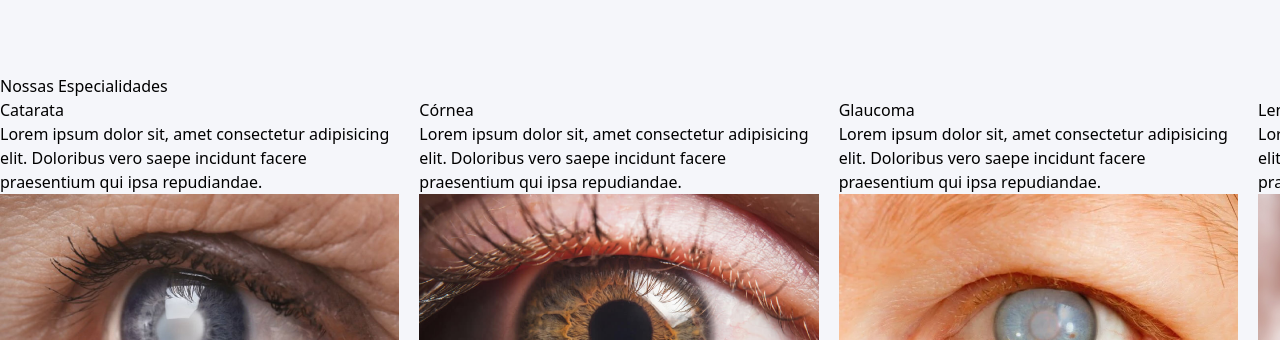
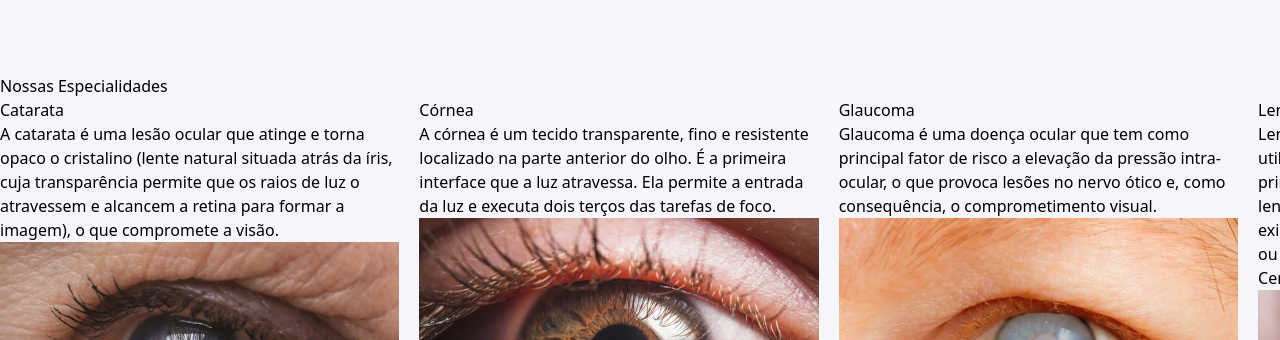
Before and after one commit to bmouseProductions/site-olhar, a React (Vite) app: page / in a window 1280 px wide. Shown: the part 3860-4200 px from the top of the page. Built offline with nearby package versions, Linux system fonts and the light colour scheme.

Commit message:
textos exames, especialidades e cirurgias, context loading

```diff
--- a/index.html
+++ b/index.html
@@ -1,5 +1,5 @@
 <!doctype html>
-<html lang="en">
+<html lang="pt-br">
   <head>
     <meta charset="UTF-8" />
     <link rel="icon" type="image/svg+xml" href="/icon.svg" />
--- /dev/null
+++ b/src/app.tsx
@@ -0,0 +1,20 @@
+import RoutesAplication from './routes';
+
+import NavBar from './components/nav-bar';
+import BackToTop from './components/back-to-top';
+import Footer from './components/footer';
+
+import './global.css'
+
+export default function App() {
+    return (
+        <>
+            <NavBar/>
+            <main>
+                <RoutesAplication />
+                <BackToTop/>
+            </main>
+            <Footer />
+        </>
+    )
+}
--- /dev/null
+++ b/src/components/loading.tsx
@@ -0,0 +1,10 @@
+import { Spinner } from "@material-tailwind/react";
+
+
+export default function Loading() {
+  return (
+    <div className="flex items-center justify-center h-screen">
+        <Spinner className="h-6 w-6" onPointerEnterCapture={undefined} onPointerLeaveCapture={undefined} />
+    </div>
+  );
+}
--- /dev/null
+++ b/src/contexts/loading-provider.tsx
@@ -0,0 +1,29 @@
+import React, { createContext, useContext, useState } from 'react';
+import Loading from '../components/loading';
+
+interface LoadingContextProps {
+  loading: boolean;
+  setLoading: (loading: boolean) => void;
+}
+
+const LoadingContext = createContext<LoadingContextProps | undefined>(undefined);
+
+export const LoadingProvider: React.FC<{ children: React.ReactNode }> = ({ children }) => {
+    const [loading, setLoading] = useState(false);
+
+    return (
+        <LoadingContext.Provider value={{ loading, setLoading }}>
+        {children}
+        {loading && <Loading />}
+        </LoadingContext.Provider>
+    );
+};
+
+// eslint-disable-next-line react-refresh/only-export-components
+export const useLoading = () => {
+    const context = useContext(LoadingContext);
+    if (!context) {
+        throw new Error('useLoading must be used within a LoadingProvider');
+    }
+    return context;
+};
--- a/src/data/especialidades-data.tsx
+++ b/src/data/especialidades-data.tsx
@@ -18,36 +18,36 @@ export const especialidades:arrayEspecialidades = [
     {
         nome: "Catarata",
         imagem: catarataImage,
-        descricao: "Lorem ipsum dolor sit, amet consectetur adipisicing elit. Doloribus vero saepe incidunt facere praesentium qui ipsa repudiandae.",
+        descricao: "A catarata é uma lesão ocular que atinge e torna opaco o cristalino (lente natural situada atrás da íris, cuja transparência permite que os raios de luz o atravessem e alcancem a retina para formar a imagem), o que compromete a visão.",
     },
     {
         nome: "Córnea",
         imagem: corneaImage,
-        descricao: "Lorem ipsum dolor sit, amet consectetur adipisicing elit. Doloribus vero saepe incidunt facere praesentium qui ipsa repudiandae.",
+        descricao: "A córnea é um tecido transparente, fino e resistente localizado na parte anterior do olho. É a primeira interface que a luz atravessa. Ela permite a entrada da luz e executa dois terços das tarefas de foco.",
     },
     {
         nome: "Glaucoma",
         imagem: glaucomaImage,
-        descricao: "Lorem ipsum dolor sit, amet consectetur adipisicing elit. Doloribus vero saepe incidunt facere praesentium qui ipsa repudiandae.",
+        descricao: "Glaucoma é uma doença ocular que tem como principal fator de risco a elevação da pressão intra-ocular, o que provoca lesões no nervo ótico e, como consequência, o comprometimento visual.",
     },
     {
         nome: "Lentes de Contato e Refração",
         imagem: lentesImage,
-        descricao: "Lorem ipsum dolor sit, amet consectetur adipisicing elit. Doloribus vero saepe incidunt facere praesentium qui ipsa repudiandae.",
+        descricao: "Lente de contato é uma lente oftálmica corretiva utilizada sobre a córnea. Embora usada principalmente por quem não deseja usar óculos, as lentes de contato podem ser bem indicadas quando existe diferença de grau importante entre os olhos ou uma córnea com irregularidades (como no Ceratocone).",
     },
     {
         nome: "Plástica Ocular",
         imagem: plasticaImage,
-        descricao: "Lorem ipsum dolor sit, amet consectetur adipisicing elit. Doloribus vero saepe incidunt facere praesentium qui ipsa repudiandae.",
+        descricao: "A plástica ocular é uma especialidade da oftalmologia que visa avaliar e se necessário efetuar cirurgias para correções de alterações congênitas (de nascimento) ou adquiridas das pálpebras.",
     },
     {
         nome: "Retina",
         imagem: retinaImage,
-        descricao: "Lorem ipsum dolor sit, amet consectetur adipisicing elit. Doloribus vero saepe incidunt facere praesentium qui ipsa repudiandae.",
+        descricao: "A retina é uma camada fina de tecido nervoso sensível à luz localizada no interior do olho. É o tecido que transforma luz em estímulo nervoso e o envia ao cérebro. O tratamento de doenças vítreo-retinianas tem avançado rapidamente nos últimos anos.",
     },
     {
         nome: "Trauma Ocular",
         imagem: traumaImage,
-        descricao: "Lorem ipsum dolor sit, amet consectetur adipisicing elit. Doloribus vero saepe incidunt facere praesentium qui ipsa repudiandae.",
+        descricao: "Os traumas do globo ocular podem, com maior ou menor intensidade, afetar a córnea, esclera, cristalino, vítreo, retina, coróide, nervo óptico e músculos oculares. Todas estas são estruturas dos olhos e se traumatizadas podem levar a sequelas irreversíveis, tanto na estética quanto na função dos olhos.",
     },
 ]
--- a/src/main.tsx
+++ b/src/main.tsx
@@ -1,30 +1,17 @@
 import React from 'react'
 import ReactDOM from 'react-dom/client'
-import {BrowserRouter as Router ,Routes, Route,} from "react-router-dom";
 
-import './global.css'
-import Home from './pages/home/home'
-import ErrorPage from './pages/error/error';
-import BackToTop from './components/back-to-top';
-import NavBar from './components/nav-bar';
-import Footer from './components/footer';
-import ExamesCirurgias from './pages/exames e cirurgias/exames-e-cirurgias';
-import Convenios from './pages/convenios/conveios';
+import {BrowserRouter as Router} from "react-router-dom";
+
+import App from './app';
+import { LoadingProvider } from './contexts/loading-provider';
 
 ReactDOM.createRoot(document.getElementById('root')!).render(
   <React.StrictMode>
     <Router>
-      <NavBar/>
-      <main className=''>
-        <Routes>
-          <Route path="/" element={<Home />}/>
-          <Route path="/exames-cirugias" element={<ExamesCirurgias />}/>
-          <Route path="/convenios" element={<Convenios />}/>
-          <Route path="/*" element={<ErrorPage />} />
-        </Routes>
-        <BackToTop/>
-      </main>
-      <Footer />
+      <LoadingProvider>
+        <App />
+      </LoadingProvider>
     </Router>
   </React.StrictMode>,
 )
--- a/src/pages/home/sections/section-banner.tsx
+++ b/src/pages/home/sections/section-banner.tsx
@@ -1,5 +1,10 @@
+import { useEffect } from 'react'
 import { NavLink } from 'react-router-dom'
+
+import { useLoading } from '../../../contexts/loading-provider'
+
 import ModalVideo from '../../../components/modal-video-home'
+
 import backgroundBanner from '../../../assets/images/background-banner.svg'
 import doutorasDesktop from '../../../assets/images/doutoras.svg'
 import doutorasMobile from '../../../assets/images/doutoras-mobile.svg'
@@ -7,6 +12,19 @@ import itestocopioIcon from '../../../assets/images/icons/itestocopio.svg'
 import itestocopioAzulIcon from '../../../assets/images/icons/itestocopio-azul.svg'
 
 export default function SectionBanner() {
+    const { setLoading } = useLoading();
+
+    const handleImageLoad = () => {
+        setLoading(false);
+    };
+
+    const handleImageError = () => {
+        setLoading(false);
+    };
+
+    useEffect(() => {
+        setLoading(true);
+    }, [setLoading]);
 
     const widthScreen = window.innerWidth
 
@@ -22,12 +40,16 @@ export default function SectionBanner() {
                                 src={backgroundBanner}
                                 alt="banner  com palavras desfocadas"
                                 className="w-full shadow rounded-3xl"
+                                onLoad={handleImageLoad}
+                                onError={handleImageError}
                             />
 
                             <img
                                 src={doutorasDesktop}
                                 alt="banner  com doutoras Marina e Cristina"
                                 className="w-[42%] absolute z-10 bottom-0 ml-auto "
+                                onLoad={handleImageLoad}
+                                onError={handleImageError}
                             />
 
                             <h1 className='mt-5 absolute text-6xl md:text-5xl lg:text-6xl xl:text-7xl 2xl:text-8xl uppercase text-white '>
@@ -58,6 +80,8 @@ export default function SectionBanner() {
                         src={doutorasMobile}
                         alt="banner  com doutoras Marina e Cristina"
                         className='w-full'
+                        onLoad={handleImageLoad}
+                        onError={handleImageError}
                     />
 
                     <div className='absolute -bottom-5 w-full flex justify-center'>
--- /dev/null
+++ b/src/routes.tsx
@@ -0,0 +1,18 @@
+
+import { Routes, Route } from "react-router-dom";
+
+import Home from './pages/home/home'
+import ErrorPage from './pages/error/error';
+import ExamesCirurgias from './pages/exames e cirurgias/exames-e-cirurgias';
+import Convenios from './pages/convenios/conveios';
+
+export default function RoutesAplication() {
+    return (
+      <Routes>
+        <Route path="/" element={<Home />}/>
+        <Route path="/exames-cirugias" element={<ExamesCirurgias />}/>
+        <Route path="/convenios" element={<Convenios />}/>
+        <Route path="/*" element={<ErrorPage />} />
+      </Routes>
+    )
+}
```
